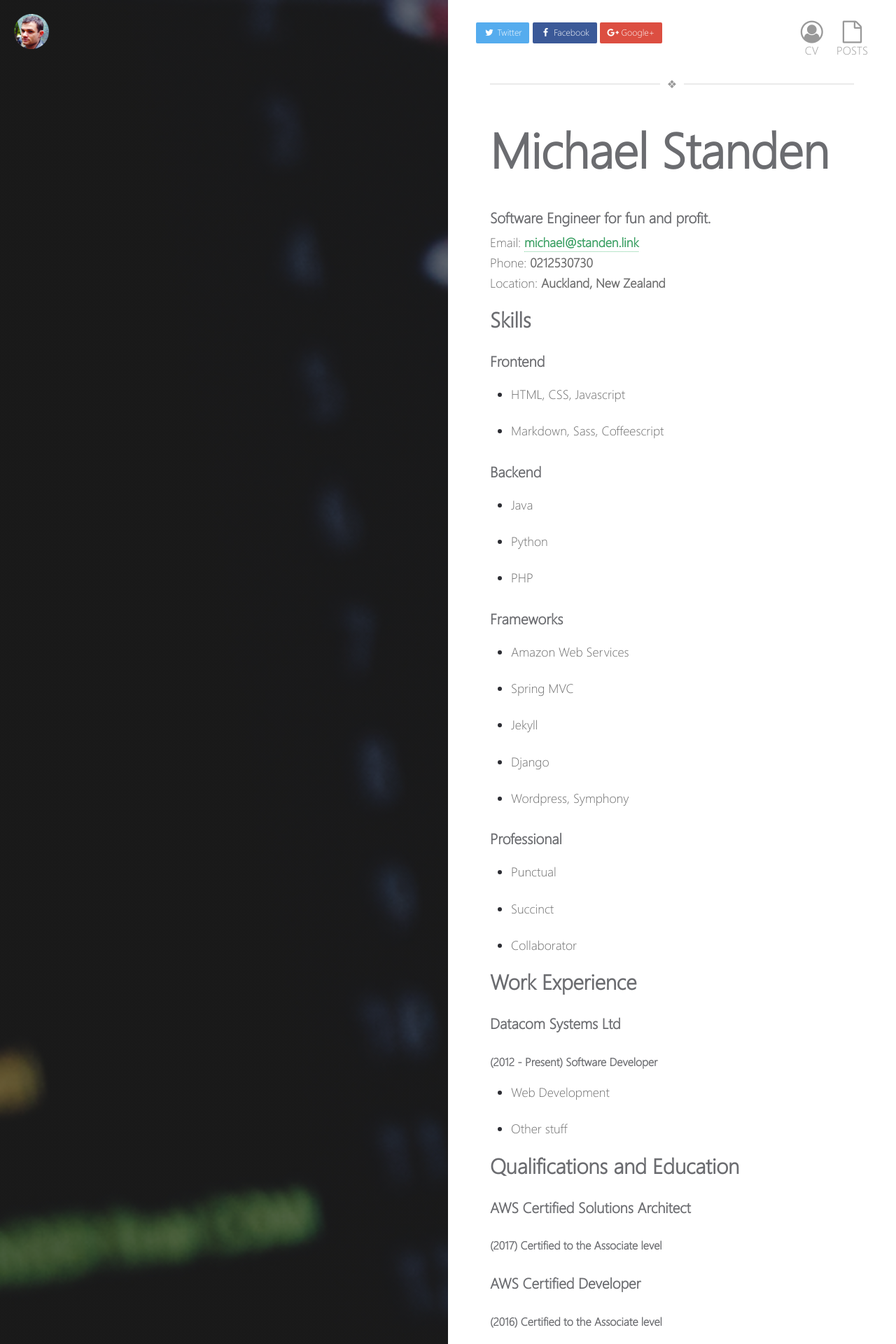
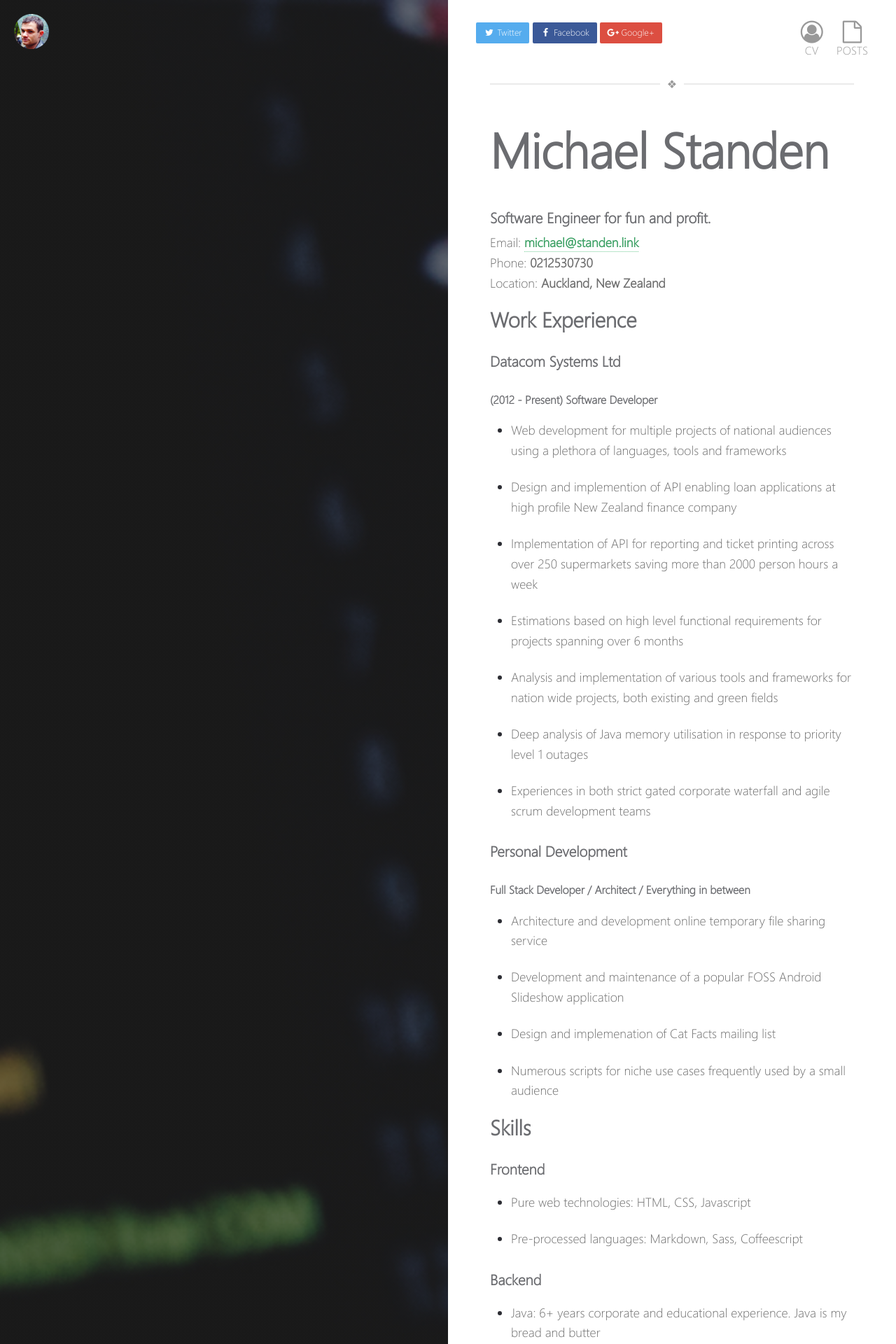
Before and after one commit to ScreamingHawk/ScreamingHawk.github.io, a Jekyll site: the page built from _pages/cv.md, in a window 1280 px wide. Shown: the top 1920 px of the page at 70% size. Built offline with Jekyll 4.4.1, drawn with Linux system fonts in a browser that asks for light colours; some of the changed text lies outside the part shown.

Commit message:
Updated CV details

```diff
--- a/_data/cv.yaml
+++ b/_data/cv.yaml
@@ -7,37 +7,57 @@ details:
     Software Engineer for fun and profit.
 
 sections:
-  - title: "Skills"
-    content:
-    - title: "Frontend"
-      content:
-      - "HTML, CSS, Javascript"
-      - "Markdown, Sass, Coffeescript"
-    - title: "Backend"
-      content:
-      - "Java"
-      - "Python"
-      - "PHP"
-    - title: "Frameworks"
-      content:
-        - "Amazon Web Services"
-        - "Spring MVC"
-        - "Jekyll"
-        - "Django"
-        - "Wordpress, Symphony"
-    - title: "Professional"
-      content:
-        - "Punctual"
-        - "Succinct"
-        - "Collaborator"
   - title: "Work Experience"
     content:
     - title: "Datacom Systems Ltd"
       blurb: "Software Developer"
       date: "2012 - Present"
       content:
-        - "Web Development"
-        - "Other stuff"
+        - "Web development for multiple projects of national audiences using a plethora of languages, tools and frameworks"
+        - "Design and implemention of API enabling loan applications at high profile New Zealand finance company"
+        - "Implementation of API for reporting and ticket printing across over 250 supermarkets saving more than 2000 person hours a week"
+        - "Estimations based on high level functional requirements for projects spanning over 6 months"
+        - "Analysis and implementation of various tools and frameworks for nation wide projects, both existing and green fields"
+        - "Deep analysis of Java memory utilisation in response to priority level 1 outages"
+        - "Experiences in both strict gated corporate waterfall and agile scrum development teams"
+    - title: "Personal Development"
+      blurb: "Full Stack Developer / Architect / Everything in between"
+      content:
+        - "Architecture and development online temporary file sharing service"
+        - "Development and maintenance of a popular FOSS Android Slideshow application"
+        - "Design and implemenation of Cat Facts mailing list"
+        - "Numerous scripts for niche use cases frequently used by a small audience"
+  - title: "Skills"
+    content:
+    - title: "Frontend"
+      content:
+      - "Pure web technologies: HTML, CSS, Javascript"
+      - "Pre-processed languages: Markdown, Sass, Coffeescript"
+    - title: "Backend"
+      content:
+      - "Java: 6+ years corporate and educational experience. Java is my bread and butter"
+      - "MySQL: 4+ years corporate experience. Database design and administration"
+      - "NodeJS / Coffeescript: 2+ years corporate and private experience. I thoroughly enjoy Javascript frameworks"
+      - "Python: 2+ years corporate and private experience. Python is my go to scripting language for rapid development"
+      - "PHP: 1 year corporate experience. Most of this was hacking bad code"
+    - title: "Frameworks"
+      content:
+        - "Amazon Web Services: Certified Developer and Solutions Architect to the Associate level"
+        - "Spring MVC: Web portal for high profile New Zealand finance company"
+        - "Express: Backend and API framework for national supermarket brand"
+        - "Django: Backend system for advertisement service visible on leading news website"
+        - "Jekyll: Personal website"
+        - "Wordpress, WooCommerce, Symphony: Hacking temporary and legacy systems"
+    - title: "Systems"
+      content:
+        - "Linux; Ubuntu, Lubuntu, Debian, Fedora. Preferred development environment"
+        - "Microsoft Windows. Personal computing"
+        - "Android. Personal and development"
+    - title: "Professional"
+      content:
+        - "Punctual"
+        - "Succinct"
+        - "Collaborator"
   - title: "Qualifications and Education"
     content:
     - title: "AWS Certified Solutions Architect"
@@ -51,6 +71,8 @@ sections:
       date: "2009 - 2013"
       content:
         - "Graduated with Honours"
+        - "Ported a Java based functional programming language, SystemJ, to Lego NXT robots"
+        - "Artificial intellegence projects utlising swarm robotics and MLP networks"
         - "Full academic transcript available on request"
   - title: "References"
     request: true
```
